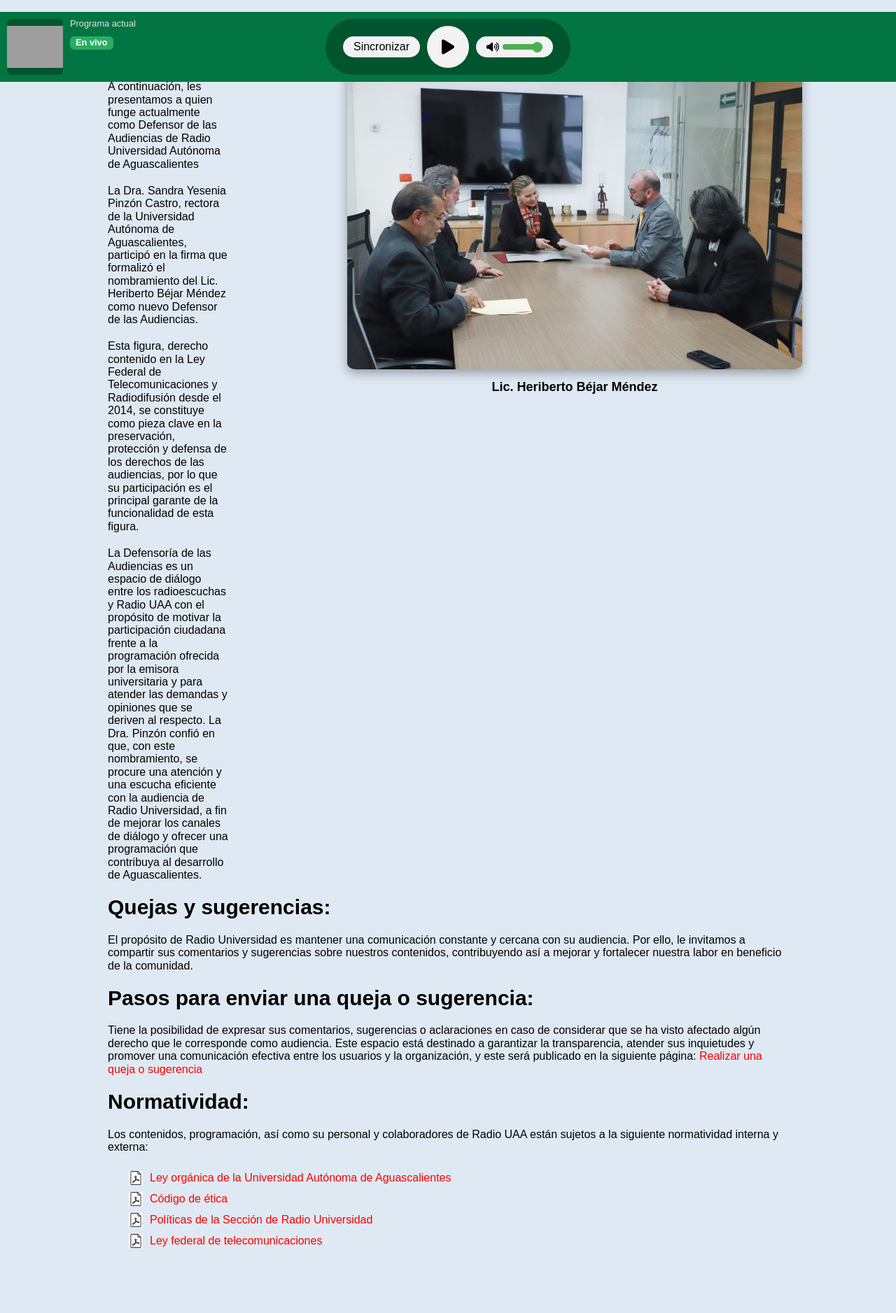
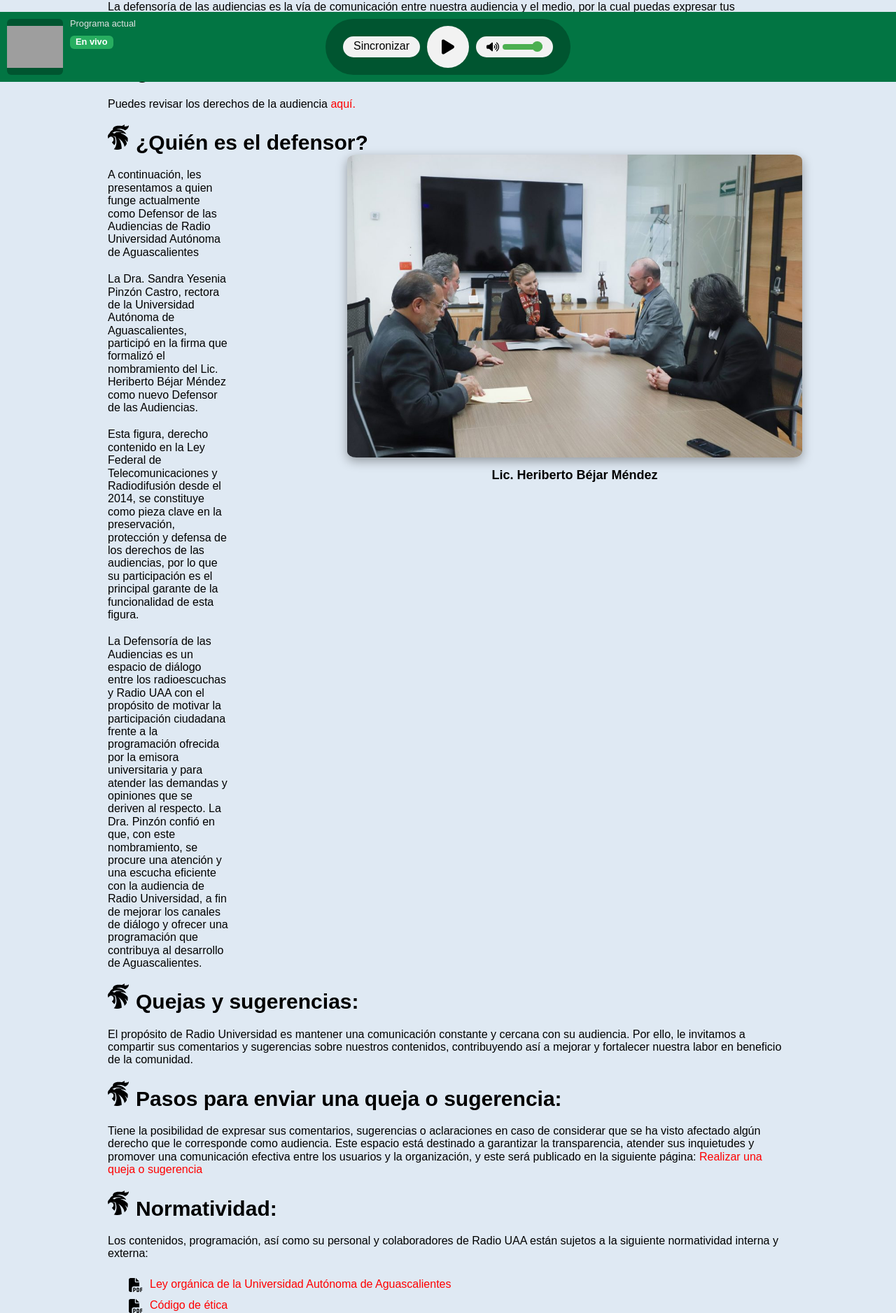
Before and after one commit to Andrew869/RadioUAA, a PHP site: page /defensoria-de-las-audiencias in a window 1280 px wide. Shown: the part 683-2560 px from the top of the page at 70% size. Run offline with PHP 8.4, Linux system fonts and the light colour scheme; data that the repository does not hold is empty; grey boxes are pictures that could not be loaded.

Commit message:
cambios en textos en hmtl y css

```diff
--- a/css/contacto.css
+++ b/css/contacto.css
@@ -29,18 +29,12 @@
   text-decoration: underline;
 }
 
-.contact-container .icono-pdf {
+.contact-container {
   background: none;
   border: none;
 }
 
-.icono-pdf {
-  width: 90px;
-  height: 90px;
-  background-color: white;
-  margin-right: 10px;
-  flex-shrink: 0;
-}
+
 
 
 /* Layout for contact section */
--- a/css/defensoria.css
+++ b/css/defensoria.css
@@ -11,12 +11,13 @@
 
 .contenido-defensoria-fondo img {
     display: block;
-    margin: 0 auto;
+    margin: 0 auto 100px; /* Espacio abajo de 20px */
     max-width: 100%;
     height: auto;
-    border-radius: 2%;
+    border-radius: 10px;
     box-shadow: rgba(0, 0, 0, 0.35) 0px 5px 15px;
 }
+
 
 /* Text styling */
 .texto-defensoria h2 {
@@ -84,13 +85,6 @@
 .archivo-documentos a:hover {
     color: inherit;
     text-decoration: underline;
-}
-
-.icono-pdf {
-    width: 20px;
-    height: auto;
-    margin-right: 0px;
-    flex-shrink: 0;
 }
 
 
@@ -311,12 +305,6 @@
     text-decoration: underline;
 }
 
-.icono-pdf {
-    width: 20px;
-    height: auto;
-    margin-right: 10px;
-    flex-shrink: 0;
-}
 /* Transparencia fin */
 
 
--- a/css/inicio.css
+++ b/css/inicio.css
@@ -144,3 +144,21 @@
 .next-program .info .schedule {
     font-size: 0.8rem;
 }
+
+
+.icono-gallo {
+  align-items: center;
+  width: 30px;
+  height: auto;
+  margin-right: 10px;
+  flex-shrink: 0;
+}
+
+.icono-pdf {
+  background: none;
+  border: none;
+  width: 20px;
+  height: auto;
+  margin-right: 10px;
+  flex-shrink: 0;
+}
--- a/css/nosotros.css
+++ b/css/nosotros.css
@@ -177,13 +177,6 @@
     /* list-style: none; */
 }
 
-.icono-gallo {
-    align-items: center;
-    width: 30px;
-    height: 30px;
-    margin-right: 10px;
-    flex-shrink: 0;
-}
 /* Preguntas frecuentes fin */
 
 
@@ -233,12 +226,7 @@
     text-decoration: underline;
 }
 
-.icono-pdf {
-    width: 20px;
-    height: auto;
-    margin-right: 10px;
-    flex-shrink: 0;
-}
+
 
 .container-consejo {
     display: flex;
--- a/pages/defensoria-de-las-audiencias.html
+++ b/pages/defensoria-de-las-audiencias.html
@@ -7,19 +7,19 @@
 
 <div class="texto-defensoria">
 
-<h2>¿Qué es la defensoría de las audiencias?</h2>
+<h2><img src="/resources/img/svg/Gallo.svg" alt="Gallo" class="icono-gallo">¿Qué es la defensoría de las audiencias?</h2>
 <p>
     La defensoría de las audiencias es la vía de comunicación entre nuestra audiencia y el medio,
     por la cual puedas expresar tus comentarios sobre la programación y los contenidos que ofrece Radio
     Universidad, con el objetivo de motivar la participación ciudadana en
     base a los derechos de las audiencias.
 </p>
-<h2>¿Cuáles son los derechos de la audiencia?</h2>
+<h2><img src="/resources/img/svg/Gallo.svg" alt="Gallo" class="icono-gallo">¿Cuáles son los derechos de la audiencia?</h2>
 <p>
     Puedes revisar los derechos de la audiencia <a class="new-boton internal-link" href="derechos-de-la-audiencia">aquí.</a>
 </p>
 
-<h2>¿Quién es el defensor?</h2>
+<h2><img src="/resources/img/svg/Gallo.svg" alt="Gallo" class="icono-gallo">¿Quién es el defensor?</h2>
 
 </div>
 
@@ -61,19 +61,19 @@
 
 <div class="texto-defensoria">
 
-<h2>Quejas y sugerencias:</h2>
+<h2><img src="/resources/img/svg/Gallo.svg" alt="Gallo" class="icono-gallo">Quejas y sugerencias:</h2>
 <p>El propósito de Radio Universidad es mantener una comunicación constante y cercana con su audiencia.
     Por ello, le invitamos a compartir sus comentarios y sugerencias sobre nuestros contenidos, contribuyendo
     así a mejorar y fortalecer nuestra labor en beneficio de la comunidad.
 </p>
-<h2>Pasos para enviar una queja o sugerencia:</h2>
+<h2><img src="/resources/img/svg/Gallo.svg" alt="Gallo" class="icono-gallo">Pasos para enviar una queja o sugerencia:</h2>
 <p>Tiene la posibilidad de expresar sus comentarios, sugerencias o aclaraciones en caso de considerar que se ha
     visto afectado algún derecho que le corresponde como audiencia. Este espacio está destinado a garantizar la
     transparencia, atender sus inquietudes y promover una comunicación efectiva entre los usuarios y la organización, y
     este será publicado en la siguiente página: <a href="quejas-sugerencias" class="new-boton internal-link">Realizar una queja o sugerencia</a>
 </p>
 
-<h2>Normatividad:</h2>
+<h2><img src="/resources/img/svg/Gallo.svg" alt="Gallo" class="icono-gallo">Normatividad:</h2>
 <p>Los contenidos, programación, así como su personal y colaboradores de Radio UAA están sujetos a la
     siguiente normatividad interna y externa:
 </p>
@@ -85,26 +85,26 @@
 
 <div class="archivo-documentos">
     <a href="https://radio.uaa.mx/wp-content/uploads/2021/07/Ley-Organica-UAA.pdf" class="enlace-pdf">
-        <img src="resources/img/pdf.png" alt="PDF" class="icono-pdf">
-        Ley orgánica de la Universidad Autónoma de Aguascalientes
+        <img src="resources/img/svg/file pdf.svg" alt="PDF" class="icono-pdf">
+                Ley orgánica de la Universidad Autónoma de Aguascalientes
     </a>
     <a href="https://radio.uaa.mx/wp-content/uploads/2021/07/Ley-Organica-UAA.pdf" download=""></a>
 
     <a href="https://radio.uaa.mx/wp-content/uploads/2021/07/Codigo-de-etica.pdf" class="enlace-pdf">
-        <img src="resources/img/pdf.png" alt="PDF" class="icono-pdf">
-        Código de ética
+        <img src="resources/img/svg/file pdf.svg" alt="PDF" class="icono-pdf">
+                Código de ética
     </a>
     <a href="https://radio.uaa.mx/wp-content/uploads/2021/07/Codigo-de-etica.pdf" download="Codigo-de-etica.pdf"></a>
 
     <a href="https://radio.uaa.mx/wp-content/uploads/2024/08/VI-DF-NO-04-Politicas-de-la-Seccion-de-Radio-Universidad.pdf" class="enlace-pdf">
-        <img src="resources/img/pdf.png" alt="PDF" class="icono-pdf">
-        Políticas de la Sección de Radio Universidad
+        <img src="resources/img/svg/file pdf.svg" alt="PDF" class="icono-pdf">
+                Políticas de la Sección de Radio Universidad
     </a>
     <a href="https://radio.uaa.mx/wp-content/uploads/2024/08/VI-DF-NO-04-Politicas-de-la-Seccion-de-Radio-Universidad.pdf"></a>
 
     <a href="https://radio.uaa.mx/wp-content/uploads/2021/07/Ley-federal-de-telecomunicaciones.pdf" class="enlace-pdf">
-        <img src="resources/img/pdf.png" alt="PDF" class="icono-pdf">
-        Ley federal de telecomunicaciones
+        <img src="resources/img/svg/file pdf.svg" alt="PDF" class="icono-pdf">
+                Ley federal de telecomunicaciones
     </a>
     <a href="https://radio.uaa.mx/wp-content/uploads/2021/07/Ley-federal-de-telecomunicaciones.pdf"></a>
 </div>
```
Also changed, not shown: pages/consejo-ciudadano.html (+6 -6 lines), pages/politica-de-privacidad.html (+5 -5 lines), pages/transparencia.html (+6 -6 lines), css/commonStyles.css (line endings or trailing spaces).
